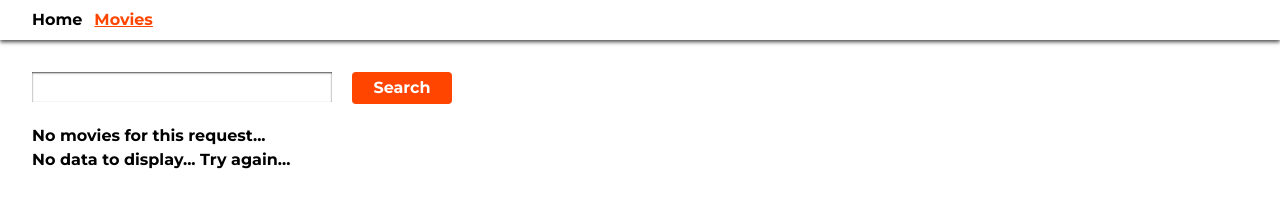
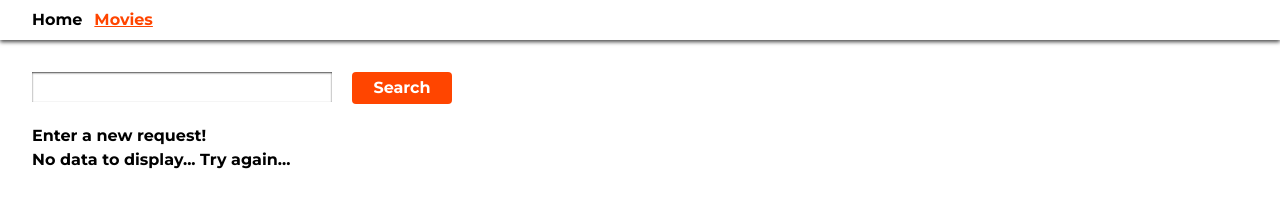
Before and after one commit to OleksandraStepanova/goit-react-hw-05, a React (Vite) app: page /movies in a window 1280 px wide. Shown: the top 214 px of the page. Built offline with nearby package versions, Linux system fonts and the light colour scheme; no server answers.

Commit message:
Update MoviesPage.jsx

```diff
--- a/src/pages/MoviesPage/MoviesPage.jsx
+++ b/src/pages/MoviesPage/MoviesPage.jsx
@@ -8,8 +8,8 @@ import LoadMoreBtn from '../../components/LoadMoreBtn/LoadMoreBtn';
 import css from './MoviesPage.module.css'
 
 export default function MoviesPage() {
-    const [params, setParams] = useSearchParams();
-      const [isError, setIsError] = useState(false);
+  const [params, setParams] = useSearchParams();
+  const [isError, setIsError] = useState(false);
   const [isLoading, setIsLoading] = useState(false);
   const [movies, setMovies] = useState([]);
   const [page, setPage] = useState(1);
@@ -24,7 +24,7 @@ export default function MoviesPage() {
             return;
         }
         setParams({
-            query:e.target.search.value.trim().toLowerCase(),
+            query: e.target.search.value.trim().toLowerCase(),
         });
       e.target.reset();
       setPage(1);
@@ -54,15 +54,15 @@ export default function MoviesPage() {
      setPage(page + 1);
   }
 
-
     return (
         <section className={css.container}>
             <form className={css.form} onSubmit={handleSubmit}>
                 <input className={css.input} type="text" name='search' />
                 <button className={css.btn}>Search</button>
         </form>
-        <Toaster/>
-        {movies.length > 0 ? <MovieList movies={movies} />:<p>No movies for this request...</p>}
+        <Toaster />
+        {movies.length < 1 && params.size===1 &&<p>We don`t have any movies for this request...</p>}
+        {movies.length > 0 ? <MovieList movies={movies}/> : <p>Enter a new request!</p>}
         {movies.length > 0 && total > page && <LoadMoreBtn onClick={handleLoadMore} />}
             {isLoading && <Loader/>}
             {isError && <p>No data to display... Try again...</p>}
```
